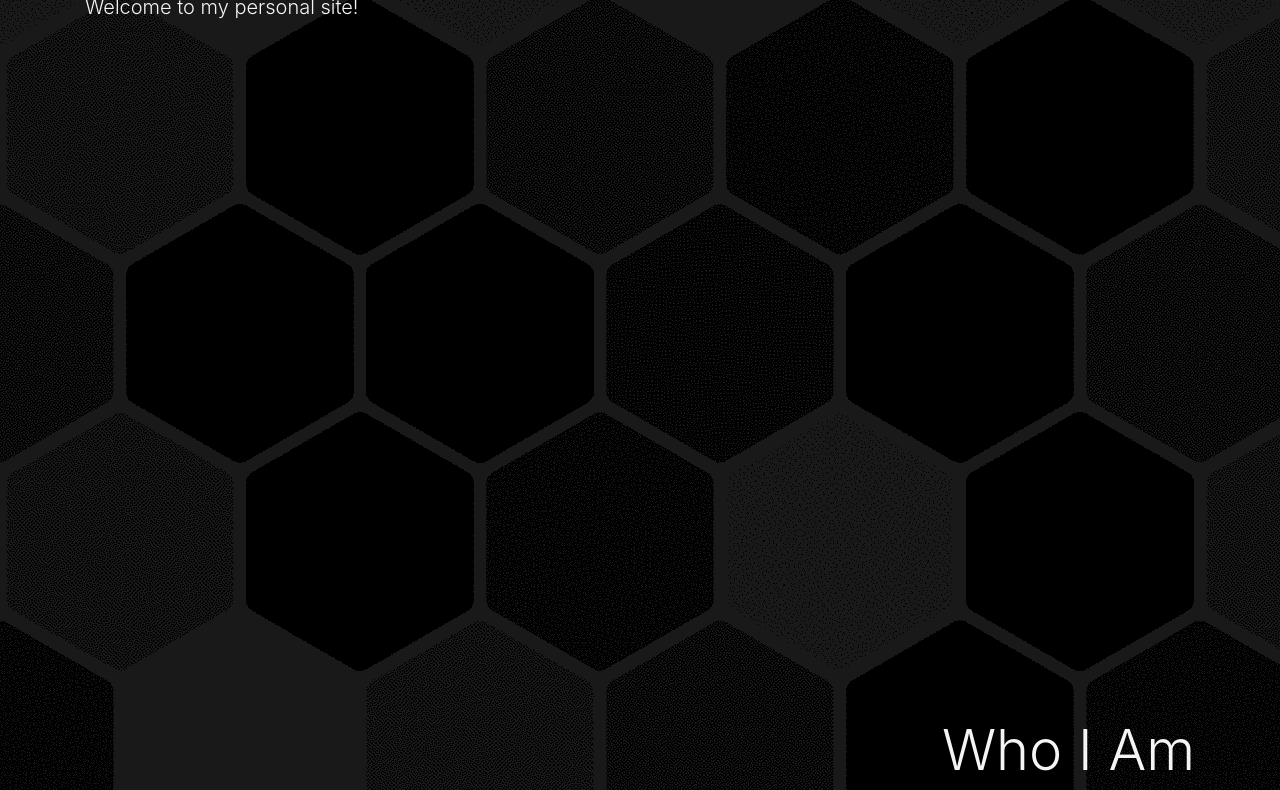
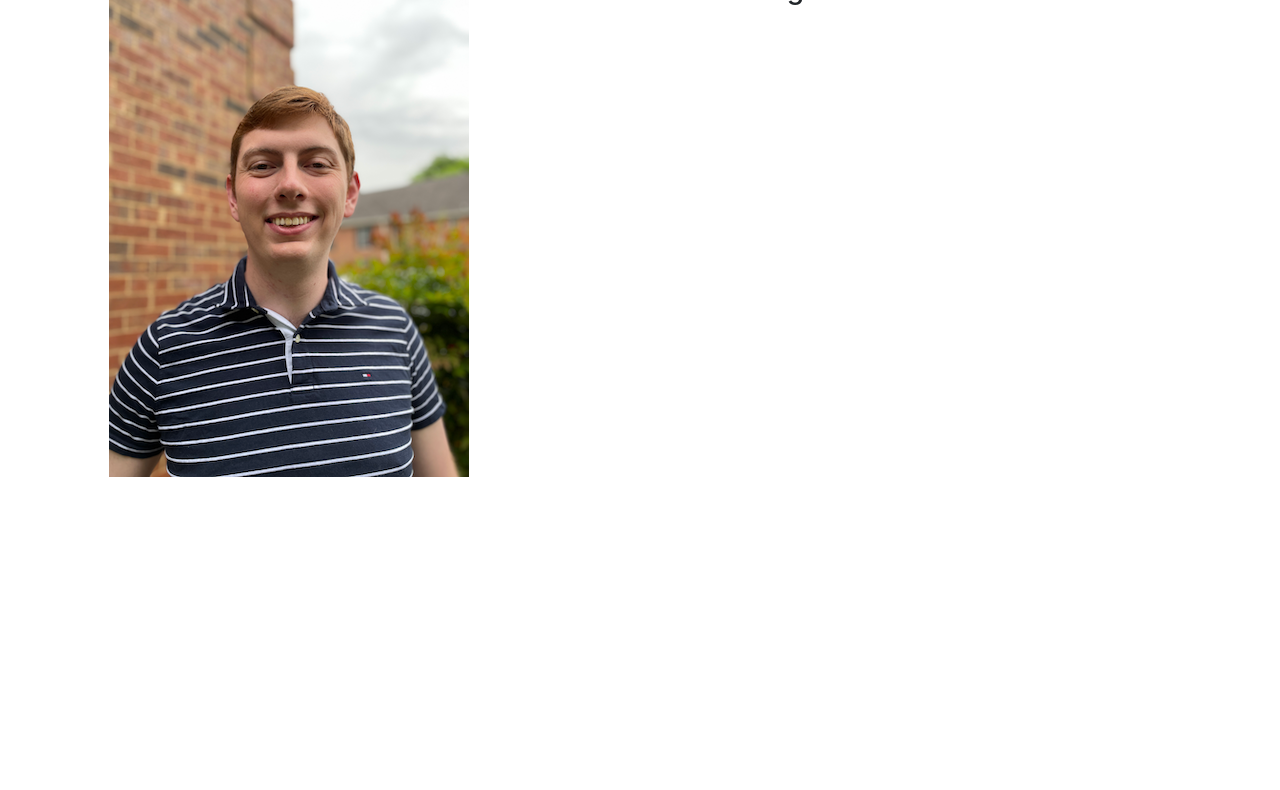
Before and after one commit to samuelpbowman/samuelpbowman.github.io, a plain HTML site: page index.html in a window 1280 px wide. Shown: the part 83-873 px from the top of the page. After the commit the page ends 800 px from the top, so only its background shows below. Drawn offline with nearby package versions, Linux system fonts and the light colour scheme.

Commit message:
new look for fall 2021

```diff
--- a/index.html
+++ b/index.html
@@ -3,7 +3,7 @@
     <head>
         <title>Samuel P. Bowman</title>
         <meta charset="utf-8">
-        <link rel="stylesheet" type="text/css" href="res/style.css">
+        <!--link rel="stylesheet" type="text/css" href="res/style.css"-->
         <link rel="stylesheet" href="https://cdn.jsdelivr.net/npm/bootstrap@4.6.0/dist/css/bootstrap.min.css"
             integrity="sha384-B0vP5xmATw1+K9KRQjQERJvTumQW0nPEzvF6L/Z6nronJ3oUOFUFpCjEUQouq2+l" crossorigin="anonymous">
         <script src="https://code.jquery.com/jquery-3.6.0.slim.min.js"
@@ -12,70 +12,17 @@
             integrity="sha384-Piv4xVNRyMGpqkS2by6br4gNJ7DXjqk09RmUpJ8jgGtD7zP9yug3goQfGII0yAns" crossorigin="anonymous"></script>
     </head>
     <body>
-            <section id="welcome">
-                <!-- header to say hello -->
-                <div class="container centered">
-                    <div class="row">
-                        <div class="col">
-                            <h3 class="display-4">Samuel P. Bowman</h3>
-                            <p class="lead">Welcome to my personal site!</p>
-                        </div>
-                    </div>
+        <h1>Welcome to my site!</h1>
+        <div class="container">
+            <div class="row">
+                <div class="col-2">
+                    <img src="res/IMG_0375.png" style="padding-left:15%;padding-top:15%;" alt="me">
                 </div>
-            </section>
-            <section id="whoIAm">
-                <!-- who am i -->
-                <div class="container centered">
-                    <div class="row">
-                        <!--div class="col">
-                            <div id="personalImages" class="carousel slide" data-ride="carousel">
-                                <ol class="carousel-indicators">
-                                    <li data-target="#personalImages" data-slide-to="0" class="active"></li>
-                                    <li data-target="#personalImages" data-slide-to="1"></li>
-                                    <li data-target="#personalImages" data-slide-to="2"></li>
-                                  </ol>
-                                <div class="carousel-inner">
-                                    <div class="carousel-item active">
-                                        <img src="res/puppies/ella.jpeg" class="w-100" alt="text">
-                                    </div>
-                                    <div class="carousel-item">
-                                        <img src="res/puppies/metro.jpeg" class="w-100" alt="text">
-                                    </div>
-                                    <div class="carousel-item">
-                                        <img src="res/puppies/lulu.jpeg" class="w-100" alt="text">
-                                    </div>
-                                </div>
-                                <a class="carousel-control-prev" href="#personalImages" role="button" data-slide="prev">
-                                    <span class="carousel-control-prev-icon" aria-hidden="true"></span>
-                                    <span class="sr-only">Previous</span>
-                                </a>
-                                <a class="carousel-control-next" href="#personalImages" role="button" data-slide="next">
-                                    <span class="carousel-control-next-icon" aria-hidden="true"></span>
-                                    <span class="sr-only">Previous</span>
-                                </a>
-                            </div>
-                        </div-->
-                        <div class="col">
-                            <h5 class="display-4 text-right">Who I Am</h5>
-                        </div>
-                    </div>
+                <div class="col-4"></div>
+                <div class="col-6">
+                    <h3>Bio coming soon</h3>
                 </div>
-            </section>
-            <section id="aboutMe">
-                <!-- what i do -->
-                <div class="jumbotron-fluid">
-                </div>
-            </section>
-            <section id="contactMe">
-                <!-- ways to contact me -->
-                <div class="jumbotron-fluid">
-                </div>
-            </section>
-
-        <script>
-            $().scroll(() => {
-                alert('Hilo :)');
-            });
-        </script>
+            </div>
+        </div>
     </body>
 </html>
--- a/res/style.css
+++ /dev/null
@@ -1,31 +0,0 @@
-body {
-    /* font-family: Montserrat; */
-    overflow-y: scroll;
-    scroll-margin-top: 1rem;
-    background:
-        linear-gradient(
-            rgba(0, 0, 0, 0.9),
-            rgba(0, 0, 0, 0.9)
-        ),
-        url(hexagons.png);
-}
-
-body * {
-    color: whitesmoke;
-}
-
-section {
-    scroll-snap-type: y mandatory;
-    min-height: 100vh;
-    min-width: 100vw;
-}
-
-.centered {
-    top: 25%;
-    left: 25%;
-}
-
-.scrollable {
-    overflow: scroll;
-    max-height: 20rem;
-}
```
Also changed, not shown: res/IMG_0375.png (added), res/hexagons.png (deleted).
